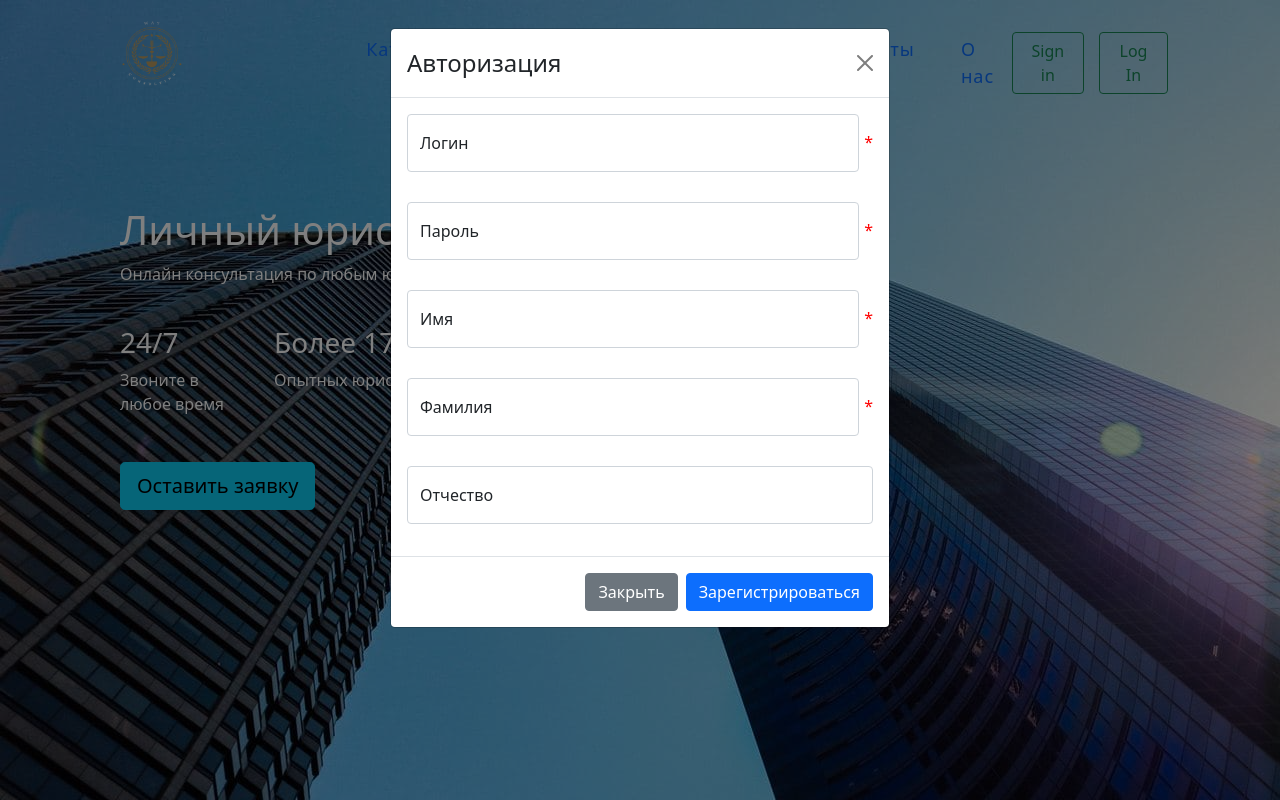
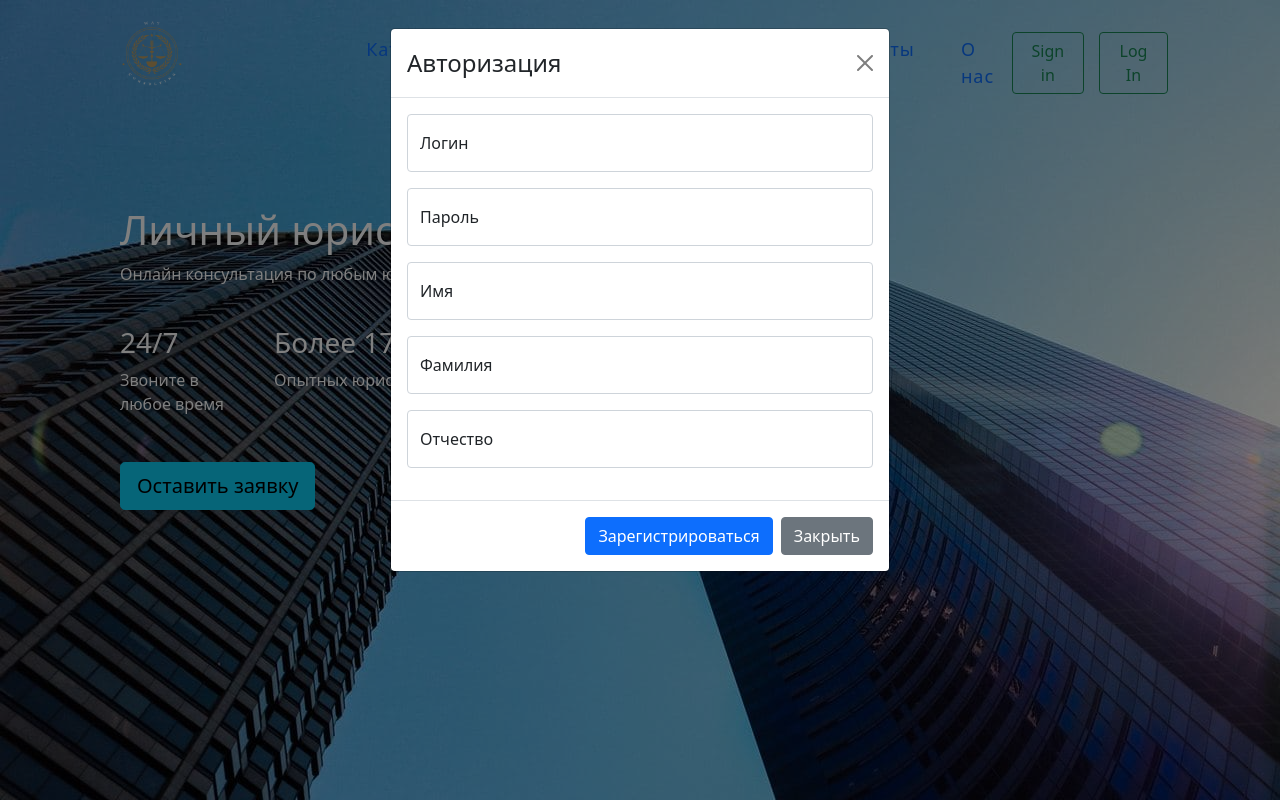
Before and after one commit to magadov/team_project_lawyers_front, a React (Create React App) app: page / in a window 1280 px wide. Both pictures are taken after a click on the button "Sign in". Built offline with nearby package versions, Linux system fonts and the light colour scheme.

Commit message:
Cделал регистрацию

```diff
--- a/package.json
+++ b/package.json
@@ -7,6 +7,7 @@
     "@testing-library/react": "^12.1.2",
     "@testing-library/user-event": "^13.5.0",
     "bootstrap": "^5.1.3",
+    "cors": "^2.8.5",
     "mdb-ui-kit": "^3.10.2",
     "prettier": "^2.5.1",
     "react": "^17.0.2",
--- a/public/index.html
+++ b/public/index.html
@@ -9,12 +9,10 @@
       name="description"
       content="Web site created using create-react-app"
     />
-    <link rel="apple-touch-icon" href="%PUBLIC_URL%/logo192.png" />
     <!--
       manifest.json provides metadata used when your web app is installed on a
       user's mobile device or desktop. See https://developers.google.com/web/fundamentals/web-app-manifest/
     -->
-    <link rel="manifest" href="%PUBLIC_URL%/manifest.json" />
 
     <!--
       Notice the use of %PUBLIC_URL% in the tags above.
--- a/src/components/Header/Log/LogIn.jsx
+++ b/src/components/Header/Log/LogIn.jsx
@@ -1,9 +1,9 @@
-import React from 'react';
+import React, { useState } from 'react';
 import { Button, Modal } from 'react-bootstrap';
-import css from '../Sign/SignIn.module.css';
 
 const LogIn = () => {
-  const [show, setShow] = React.useState(false);
+
+  const [show, setShow] = useState(false);
 
   const handleClose = () => setShow(false);
   const handleShow = () => setShow(true);
@@ -16,18 +16,18 @@ const LogIn = () => {
 
       <Modal show={show} onHide={handleClose} animation={false}>
         <Modal.Header closeButton>
-          <Modal.Title>Modal heading</Modal.Title>
+          <Modal.Title>Авторизация</Modal.Title>
         </Modal.Header>
         <Modal.Body>
-          <div className={`form-floating mb-3 ${css.inpStar}`}>
-            <input type="email" className="form-control" id="floatingInput"
+          <div className={`form-floating mb-3`}>
+            <input type="text" className="form-control" id="floatingInput"
                    placeholder="name@example.com" />
-            <label htmlFor="floatingInput">Логин</label><p className={css.star}>*</p>
+            <label htmlFor="floatingInput">Логин</label>
           </div>
-          <div className={`form-floating mb-3 ${css.inpStar}`}>
-            <input type="email" className="form-control" id="floatingInput"
+          <div className={`form-floating mb-3`}>
+            <input type="password" className="form-control" id="floatingInput"
                    placeholder="name@example.com" />
-            <label htmlFor="floatingInput">Пароль</label><p className={css.star}>*</p>
+            <label htmlFor="floatingInput">Пароль</label>
           </div>
         </Modal.Body>
         <Modal.Footer>
--- a/src/components/Header/Sign/SignIn.jsx
+++ b/src/components/Header/Sign/SignIn.jsx
@@ -1,10 +1,44 @@
-import React from 'react';
+import React, { useState } from 'react';
 import 'bootstrap/dist/css/bootstrap.min.css';
 import {Button, Modal} from 'react-bootstrap';
 import css from './SignIn.module.css';
+import { useDispatch, useSelector } from 'react-redux';
+import { createLawyer } from '../../../redux/features/application';
 
 
 const SignIn = () => {
+
+  const dispatch = useDispatch()
+
+  const [login, setLogin] = useState("");
+  const [name, setName] = useState("");
+  const [surname, setSurname]= useState("");
+  const [password, setPassword] = useState("");
+
+  const signIn = useSelector(state => state.application.signIn)
+  const error = useSelector(state => state.application.error )
+
+  const handleChangeLogin = (e) => {
+    setLogin(e.target.value);
+  }
+
+  const handleChangeName = (e) => {
+    setName(e.target.value)
+  }
+
+  const handleChangeSurname = (e) => {
+    setSurname(e.target.value)
+  }
+
+  const handleChangePassword = (e) => {
+    setPassword(e.target.value);
+  }
+
+  const handleSubmit = () => {
+    dispatch(createLawyer(login, password, name, surname));
+    setShow(false)
+  }
+
   const [show, setShow] = React.useState(false);
 
   const handleClose = () => setShow(false);
@@ -12,6 +46,7 @@ const SignIn = () => {
 
   return (
     <>
+      {error}
       <Button className={css.rightMarg} variant="btn btn-outline-success" onClick={handleShow}>
         Sign in
       </Button>
@@ -21,25 +56,25 @@ const SignIn = () => {
           <Modal.Title>Авторизация</Modal.Title>
         </Modal.Header>
         <Modal.Body>
-          <div className={`form-floating mb-3 ${css.inpStar}`}>
-            <input type="email" className="form-control" id="floatingInput"
+          <div className={`form-floating mb-3`}>
+            <input type="text" value={login} onChange={handleChangeLogin} className="form-control" id="floatingInput"
                    placeholder="name@example.com" />
-              <label htmlFor="floatingInput">Логин</label><p className={css.star}>*</p>
+              <label htmlFor="floatingInput">Логин</label>
           </div>
-          <div className={`form-floating mb-3 ${css.inpStar}`}>
-          <input type="email" className="form-control" id="floatingInput"
+          <div className={`form-floating mb-3`}>
+          <input type="password" value={password} onChange={handleChangePassword} className="form-control" id="floatingInput"
                  placeholder="name@example.com" />
-          <label htmlFor="floatingInput">Пароль</label><p className={css.star}>*</p>
+          <label htmlFor="floatingInput">Пароль</label>
         </div>
-          <div className={`form-floating mb-3 ${css.inpStar}`}>
-          <input type="email" className="form-control" id="floatingInput"
+          <div className={`form-floating mb-3`}>
+          <input type="text" value={name} onChange={handleChangeName} className="form-control" id="floatingInput"
                  placeholder="name@example.com" />
-          <label htmlFor="floatingInput">Имя</label><p className={css.star}>*</p>
+          <label htmlFor="floatingInput">Имя</label>
         </div>
-          <div className={`form-floating mb-3 ${css.inpStar}`}>
-          <input type="email" className="form-control" id="floatingInput"
+          <div className={`form-floating mb-3`}>
+          <input type="text" value={surname} onChange={handleChangeSurname} className="form-control" id="floatingInput"
                  placeholder="name@example.com" />
-          <label htmlFor="floatingInput">Фамилия</label><p className={css.star}>*</p>
+          <label htmlFor="floatingInput">Фамилия</label>
         </div>
           <div className="form-floating mb-3">
           <input type="email" className="form-control" id="floatingInput"
@@ -49,11 +84,13 @@ const SignIn = () => {
 
         </Modal.Body>
         <Modal.Footer>
+          <Button variant="primary"
+                  onClick={handleSubmit}
+                  disabled={signIn}>
+            Зарегистрироваться
+          </Button>
           <Button variant="secondary" onClick={handleClose}>
             Закрыть
-          </Button>
-          <Button variant="primary" onClick={handleClose}>
-            Зарегистрироваться
           </Button>
         </Modal.Footer>
       </Modal>
--- a/src/redux/configureStore.js
+++ b/src/redux/configureStore.js
@@ -1,10 +1,11 @@
 import { applyMiddleware, combineReducers, createStore } from 'redux';
 import thunk from 'redux-thunk';
 import { composeWithDevTools } from 'redux-devtools-extension';
-
+import application from './features/application';
 
 const store = createStore(
   combineReducers({
+    application
   }),
   composeWithDevTools(applyMiddleware(thunk))
 );
--- /dev/null
+++ b/src/redux/features/application.js
@@ -0,0 +1,50 @@
+const initialState = {
+  signIn: false,
+  error: null,
+};
+
+export default function application(state = initialState, action) {
+  switch(action.type) {
+    case 'application/signIn/pending':
+      return {
+        ...state,
+        signIn: true,
+        error: null
+      }
+    case 'application/signIn/fulfilled':
+      return {
+        ...state,
+        signIn: false,
+      }
+
+    case 'application/signIn/rejected':
+      return {
+        ...state,
+        signIn: false,
+        error: action.error
+      }
+    default:
+      return state;
+  }
+}
+
+export const createLawyer = (login, password, name, surname) => {
+  return async dispatch => {
+    dispatch({type: 'application/signIn/pending'});
+
+    const response = await fetch('http://localhost:3002/lawyers/lawyer', {
+      method: 'POST',
+      body: JSON.stringify({ login, password, name, surname }),
+      headers: {
+        "Content-type": "application/json"
+      }
+    });
+    const json = await response.json()
+
+    if(json.error){
+      dispatch({type: 'application/signIn/rejected', error: json.error });
+    }else {
+      dispatch({type: 'application/signIn/fulfilled', payload: json })
+    }
+  }
+}
```
Also changed, not shown: src/redux/features/reducer.js (deleted), 1 other file (tests, documents, lock files or other folders).
